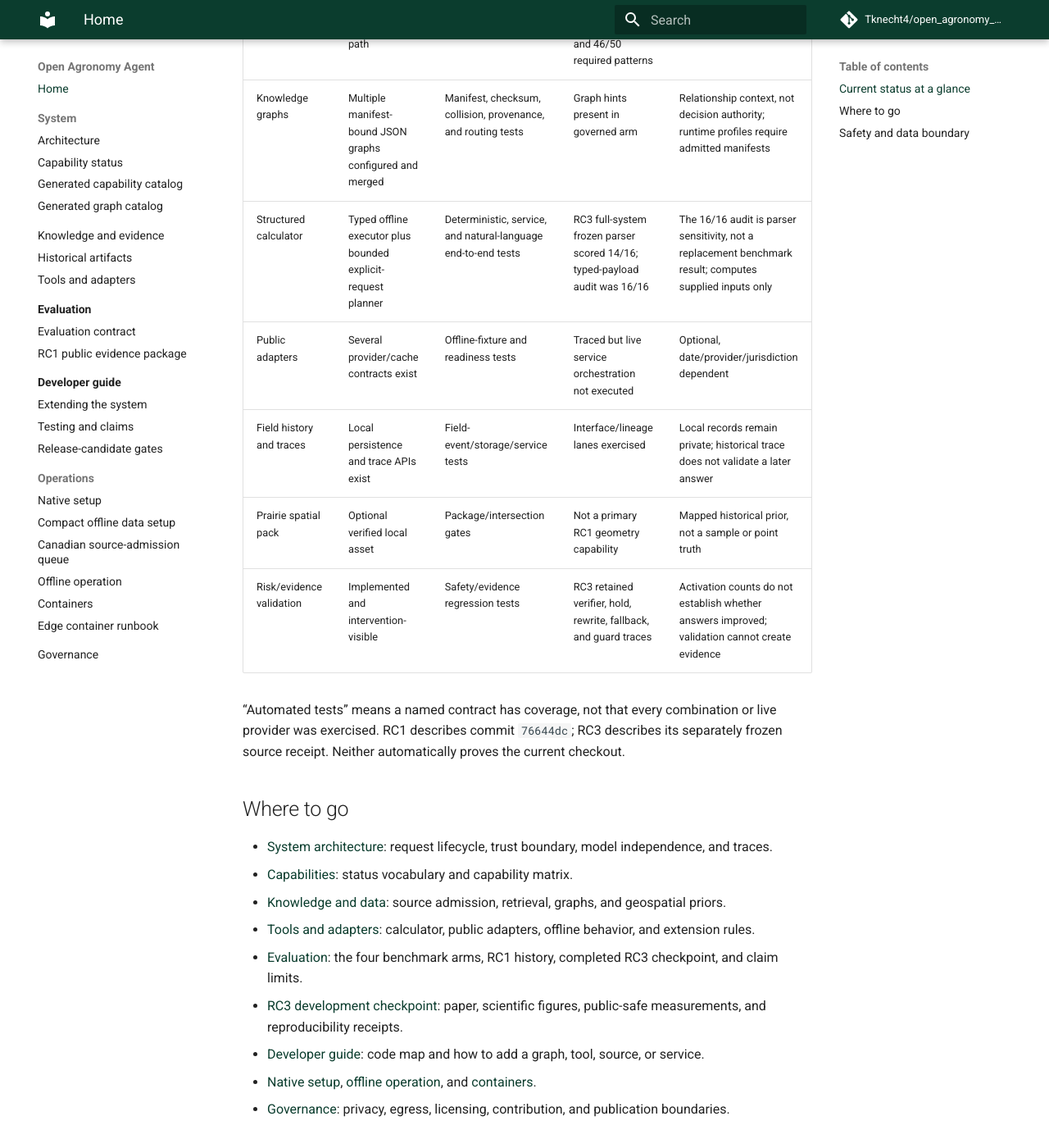
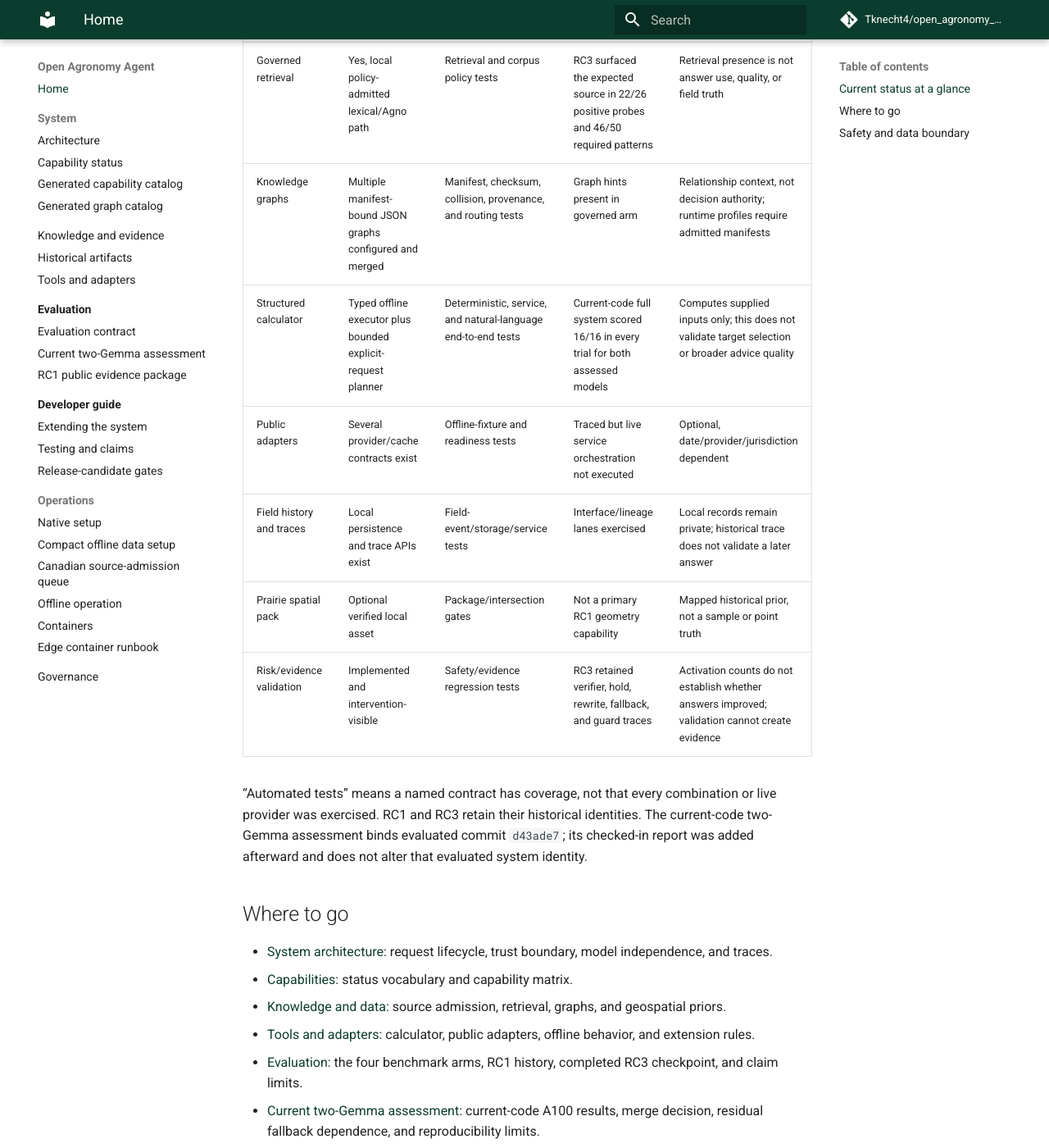
Before and after one commit to Tknecht4/open_agronomy_agent, an MkDocs documentation site: the page built from docs/public/index.md, in a window 1280 px wide and 1400 px high, scrolled down 874 px. Shown: the whole window at 82% size. Built offline with MkDocs 1.6.1 and Material for MkDocs 9.7.7, drawn with Linux system fonts in a browser that asks for light colours; comment, search, counter and statistics services are not loaded; some of the changed text lies outside the part shown.

Commit message:
Publish current two-Gemma assessment

```diff
--- a/docs/public/index.md
+++ b/docs/public/index.md
@@ -16,16 +16,16 @@ It is not an agronomist replacement or a regulatory, diagnostic, or field-outcom
 
 | Capability | Implemented | Automated tests | Frozen benchmark evidence | Boundary |
 |---|---|---|---|---|
-| Local text generation | Yes, with explicitly provisioned MLX profile | Model/profile and service contracts | RC1 plus three fresh-process RC3 trials for each declared candidate | Model output is advisory and implementation-specific; RC3 has no semantic-quality judgment |
+| Local text generation | Yes, with explicitly provisioned MLX profile | Model/profile and service contracts | Current-code A100 assessment: three four-arm trials each for Gemma 3 270M and Gemma 4 E2B; 5,784 retained responses | Model output is advisory; the assessment is exposed development evidence without calibrated semantic or agronomist review |
 | Governed retrieval | Yes, local policy-admitted lexical/Agno path | Retrieval and corpus policy tests | RC3 surfaced the expected source in 22/26 positive probes and 46/50 required patterns | Retrieval presence is not answer use, quality, or field truth |
 | Knowledge graphs | Multiple manifest-bound JSON graphs configured and merged | Manifest, checksum, collision, provenance, and routing tests | Graph hints present in governed arm | Relationship context, not decision authority; runtime profiles require admitted manifests |
-| Structured calculator | Typed offline executor plus bounded explicit-request planner | Deterministic, service, and natural-language end-to-end tests | RC3 full-system frozen parser scored 14/16; typed-payload audit was 16/16 | The 16/16 audit is parser sensitivity, not a replacement benchmark result; computes supplied inputs only |
+| Structured calculator | Typed offline executor plus bounded explicit-request planner | Deterministic, service, and natural-language end-to-end tests | Current-code full system scored 16/16 in every trial for both assessed models | Computes supplied inputs only; this does not validate target selection or broader advice quality |
 | Public adapters | Several provider/cache contracts exist | Offline-fixture and readiness tests | Traced but live service orchestration not executed | Optional, date/provider/jurisdiction dependent |
 | Field history and traces | Local persistence and trace APIs exist | Field-event/storage/service tests | Interface/lineage lanes exercised | Local records remain private; historical trace does not validate a later answer |
 | Prairie spatial pack | Optional verified local asset | Package/intersection gates | Not a primary RC1 geometry capability | Mapped historical prior, not a sample or point truth |
 | Risk/evidence validation | Implemented and intervention-visible | Safety/evidence regression tests | RC3 retained verifier, hold, rewrite, fallback, and guard traces | Activation counts do not establish whether answers improved; validation cannot create evidence |
 
-“Automated tests” means a named contract has coverage, not that every combination or live provider was exercised. RC1 describes commit `76644dc`; RC3 describes its separately frozen source receipt. Neither automatically proves the current checkout.
+“Automated tests” means a named contract has coverage, not that every combination or live provider was exercised. RC1 and RC3 retain their historical identities. The current-code two-Gemma assessment binds evaluated commit `d43ade7`; its checked-in report was added afterward and does not alter that evaluated system identity.
 
 ## Where to go
 
@@ -34,6 +34,7 @@ It is not an agronomist replacement or a regulatory, diagnostic, or field-outcom
 - [Knowledge and data](knowledge-and-data.md): source admission, retrieval, graphs, and geospatial priors.
 - [Tools and adapters](tools-and-adapters.md): calculator, public adapters, offline behavior, and extension rules.
 - [Evaluation](evaluation.md): the four benchmark arms, RC1 history, completed RC3 checkpoint, and claim limits.
+- [Current two-Gemma assessment](two-gemma-colab-assessment-20260926.md): current-code A100 results, merge decision, residual fallback dependence, and reproducibility limits.
 - [RC3 development checkpoint](development-benchmark-rc3-20260815/README.md): paper, scientific figures, public-safe measurements, and reproducibility receipts.
 - [Developer guide](developer/index.md): code map and how to add a graph, tool, source, or service.
 - [Native setup](operations/native-setup.md), [offline operation](offline-operation.md), and [containers](operations/containers.md).
--- a/mkdocs.yml
+++ b/mkdocs.yml
@@ -68,6 +68,7 @@ nav:
   - Tools and adapters: tools-and-adapters.md
   - Evaluation:
       - Evaluation contract: evaluation.md
+      - Current two-Gemma assessment: two-gemma-colab-assessment-20260926.md
       - RC3 development checkpoint: development-benchmark-rc3-20260815/README.md
       - RC1 public evidence package: final-benchmark-20260812/README.md
   - Developer guide:
```
Also changed, not shown: README.md (+2 -1 lines), docs/public/capabilities.md (+2 -2 lines), docs/public/evaluation.md (+6 -0 lines), docs/public/two-gemma-colab-assessment-20260926.md (added, +73 -0 lines).
